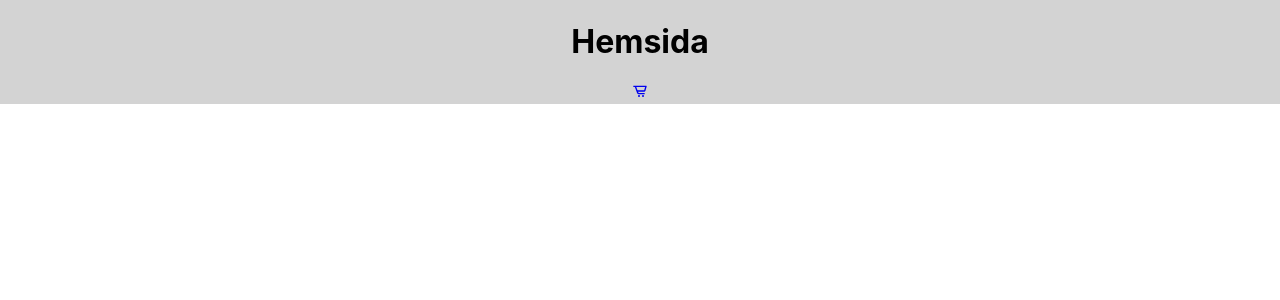
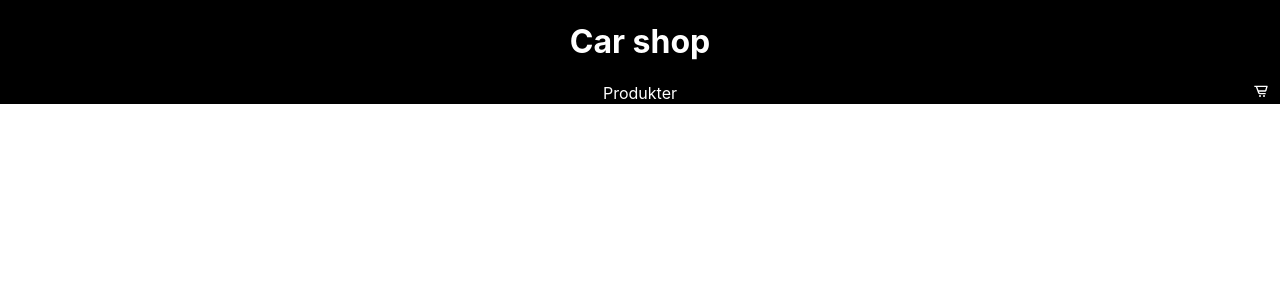
Before and after one commit to lisasoders/Webbshop, a React (Create React App) app: page /cart in a window 1280 px wide. Shown: the top 300 px of the page. Built offline with nearby package versions, Linux system fonts and the light colour scheme.

Commit message:
varukorg och ta bort knapp

```diff
--- a/package.json
+++ b/package.json
@@ -12,7 +12,7 @@
     "@testing-library/jest-dom": "^5.11.9",
     "@testing-library/react": "^11.2.5",
     "@testing-library/user-event": "^12.8.3",
-    "framer-motion": "^4.0.2",
+    "framer-motion": "^4.1.17",
     "react": "^17.0.1",
     "react-dom": "^17.0.1",
     "react-icons": "^4.3.1",
--- a/public/index.html
+++ b/public/index.html
@@ -9,6 +9,9 @@
     <!-- Fonts -->
     <link rel="preconnect" href="https://fonts.gstatic.com">
     <link href="https://fonts.googleapis.com/css2?family=EB+Garamond&family=Lato&display=swap" rel="stylesheet">
+    <link rel="preconnect" href="https://fonts.googleapis.com">
+<link rel="preconnect" href="https://fonts.gstatic.com" crossorigin>
+<link href="https://fonts.googleapis.com/css2?family=Montserrat:ital,wght@0,100;0,200;0,300;0,400;0,500;0,700;1,100;1,200;1,300;1,400&family=Open+Sans:ital,wght@0,300;0,400;0,700;1,300;1,400;1,500;1,700&family=Quicksand:wght@300;400;600&family=Roboto+Serif:ital,wght@0,100;0,600;0,700;1,300;1,400&display=swap" rel="stylesheet">
 
     <meta
       name="description"
--- a/src/App.css
+++ b/src/App.css
@@ -1,8 +1,13 @@
+@import url('https://fonts.googleapis.com/css2?family=Montserrat:ital,wght@0,100;0,200;0,300;0,400;0,500;0,700;1,100;1,200;1,300;1,400&family=Open+Sans:ital,wght@0,300;0,400;0,700;1,300;1,400;1,500;1,700&family=Quicksand:wght@300;400;600&family=Roboto+Serif:ital,wght@0,100;0,600;0,700;1,300;1,400&display=swap');
+
 .product-img {
     width: 200px;
     margin-bottom: auto;
 }
 
+h1 p {
+    font-family: 'Montserrat', sans-serif;
+}
 
 .product-page {
     justify-content: center;
@@ -33,7 +38,20 @@
     box-shadow: 3px 3px 10px 3px grey;
 }
 
-.car-link {
+.addToCartBtn {
+    text-decoration: none;
+    color: white;
+    background-color: rgb(50, 51, 53);
+    padding: 5px!important;
+    font-size: 12px;
+    border-radius: 4px;
+    font-weight: bold;
+    border: 2px solid rgb(8, 8, 8);
+    cursor: pointer;
+    width: 100%;
+}
+
+.showProductBtn {
     text-decoration: none;
     color: white;
     background-color: rgb(50, 51, 53);
@@ -45,6 +63,43 @@
     cursor: pointer;
 }
 
-.cart-icon {
+.car-amount {
+    width: 30px;
+    margin-right: 10px;
+}
+
+
+.nav-menu {
+    display: flex;
+    position: relative;
+    justify-content: center;
+    gap: 10px;
+    width: 100%;
 
 }
+
+.nav-menu a {
+    text-decoration: none;
+    color: white;
+
+}
+
+.products-link{
+    list-style-type: none;
+}
+
+.cart-icon {
+    position: absolute;
+    right: 10px;
+}
+
+.description-container {
+    display: flex;
+    justify-content: center;
+    text-align: center;
+}
+
+.description-product {
+    width: 50%;
+
+}
--- a/src/App.js
+++ b/src/App.js
@@ -4,21 +4,30 @@ import Products from './pages/Products';
 import Header from './components/Header';
 import Product from './pages/Product';
 import { BrowserRouter as Router, Route, Switch} from 'react-router-dom'
-import { useState, useEffect } from 'react'
+import { useState } from 'react'
 
 
-function App() {
+function App(products) {
+
+const [items, setItems] = useState([])
+const addProduct= (addItems) =>{
 
 
+
+setItems([
+  ...items,
+  addItems
+])
+}
 
   return (
     <Router>
       <div className="App">
-        <Header />
+        <Header items={items} setItems={setItems}/>
         <Switch>
           <Route path="/cart"></Route>
           <Route path="/product/:id" exact component={Product} />
-        <Products />
+        <Products addProduct={addProduct}/>
         </Switch>
       </div>
     </Router>
--- a/src/components/Cart.js
+++ b/src/components/Cart.js
@@ -1,11 +1,28 @@
 import React from 'react'
 
 
+function Cart({items, setItems}) {
 
-function Cart() {
+
+
+  const deleteItem = (item) => {
+
+   let deletedItems = items.filter(a => a.id !== item.id)
+   setItems(deletedItems)
+    console.log(item.id)
+
+  }
+
   return (
     <div>
-
+      {items.map(item =>(
+        <div key={item.id}>
+          <p>{item.title}</p>
+          <img className="product-img" src={item.url} alt="car"></img>
+          <p>{item.price} kr</p>
+          <button onClick={() => deleteItem(item)}>Ta bort</button>
+        </div>
+      ))}
 
     </div>
   )
--- a/src/components/Header.js
+++ b/src/components/Header.js
@@ -3,23 +3,29 @@ import styled from 'styled-components'
 import Cart from './Cart'
 import { Link } from 'react-router-dom'
 import { BiCartAlt } from "react-icons/bi";
+import { Route} from 'react-router-dom'
 
 
 
 
-
-function Header() {
+function Header({items, setItems}) {
 
 
   return (
+    <div>
     <Style>
       <div>
-        <h1>Hemsida</h1>
-        <Link  to="/cart/"><BiCartAlt className="cart-icon" /></Link>
+        <h1>Car shop</h1>
+        <nav className="nav-menu">
+        <Link to="/">Produkter</Link>
+        <Link  className="cart-icon" to="/cart/"><BiCartAlt  /></Link>
+        </nav>
       </div>
-
-     <Cart />
     </Style>
+    <div>
+     <Route path="/cart"> <Cart items={items} setItems={setItems}/></Route>
+     </div>
+     </div>
   )
 }
 
@@ -27,7 +33,7 @@ function Header() {
 const Style = styled.div`
 padding: 1px;
 text-align: center;
-background: #D3D3D3;
-color: black;
+background: black;
+color: white
 `
 export default Header
--- a/src/pages/Product.js
+++ b/src/pages/Product.js
@@ -19,12 +19,14 @@ function Product({match}) {
 
 
 return (
-    <div className="description">
-      <h1>{product.title}</h1>
-      <p>{product.description}</p>
-      <img className="product-img"  src={product.url} alt="car"></img>
-      <p>{product.storage}</p>
-      <button>Lägg till i varukorg</button>
+    <div className="description-container">
+      <div className="description-product">
+        <h1>{product.title}</h1>
+        <img className="product-img"  src={product.url} alt="car"></img>
+        <p>{product.description}</p>
+        <p>I lager: {product.storage}</p>
+        <button>Lägg till i varukorg</button>
+      </div>
     </div>
   )
 }
--- a/src/pages/Products.js
+++ b/src/pages/Products.js
@@ -3,8 +3,7 @@ import { useState, useEffect } from 'react'
 import { Link } from 'react-router-dom'
 
 
-function Products() {
-
+function Products({addProduct}) {
 
   const [products, setProducts] = useState([])
 
@@ -23,7 +22,7 @@ useEffect(() => {
 }, [])
 
 const toAddCart = (product) => {
-
+  addProduct(product)
   console.log(product)
 
 }
@@ -37,12 +36,11 @@ const toAddCart = (product) => {
           <h3>{product.title}</h3>
           <img className="product-img" src={product.url} alt="cars"></img>
           <p className="product-price" >{product.price} Kr</p>
-          <Link className="car-link" to={`/product/${product.id}`}>Visa produkt</Link>
-          <p className="car-link" to={`/cart/${product.id}`} onClick={() => toAddCart(product)}>Lägg i varukorg</p>
+          <Link className="showProductBtn" to={`/product/${product.id}`}>Visa produkt</Link>
+          <p className="addToCartBtn" to={`/cart/${product.id}`} onClick={() => toAddCart(product)}>Lägg i varukorg</p>
         </div>
       ))}
     </div>
-
 
   )
 }
@@ -50,5 +48,3 @@ const toAddCart = (product) => {
 
 
 export default Products
-
-// <p><Link to={`/product/${product.title}`}>{product.title}</Link></p>
```
Also changed, not shown: src/components/Item.js (added, +31 -0 lines), 1 other file (tests, documents, lock files or other folders).
